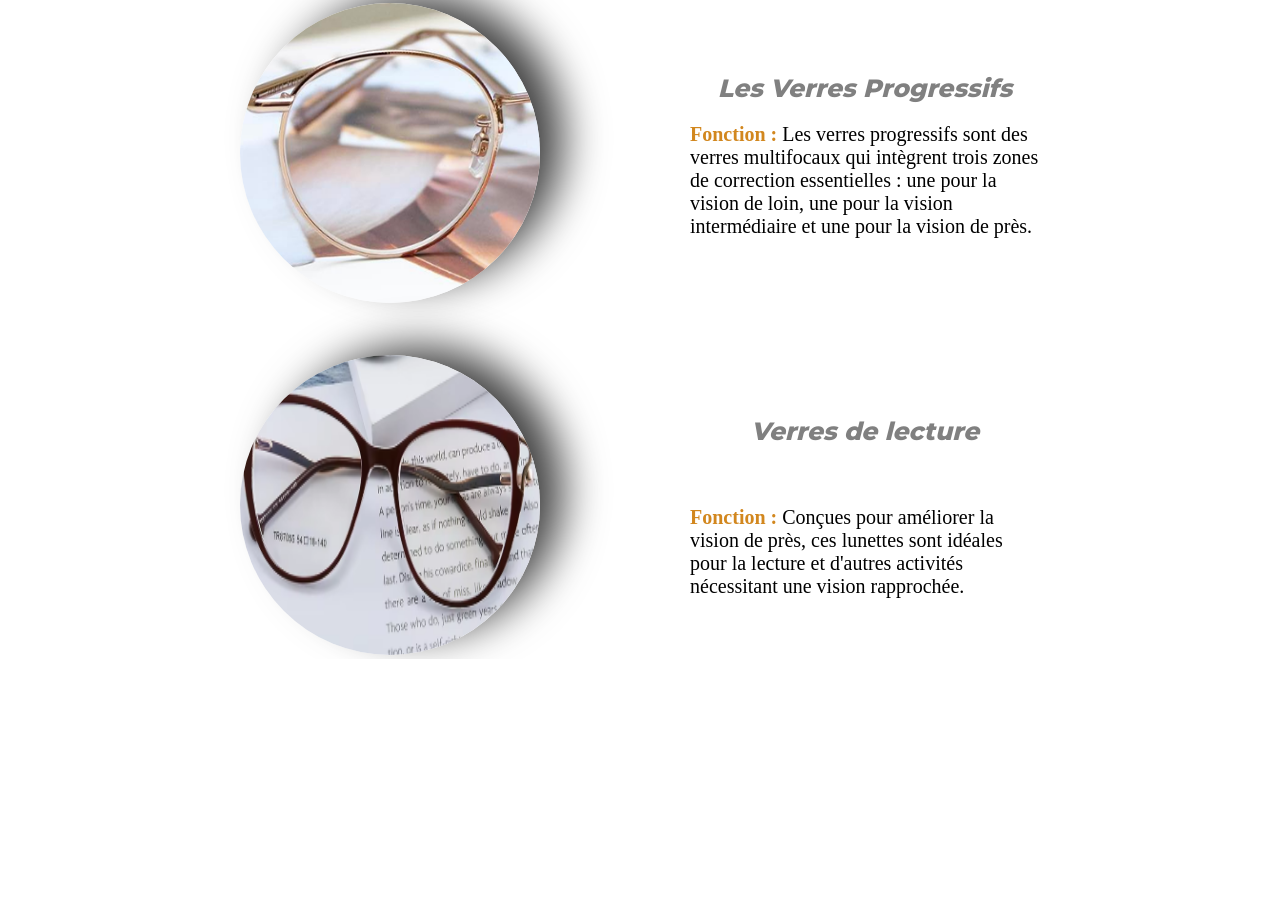
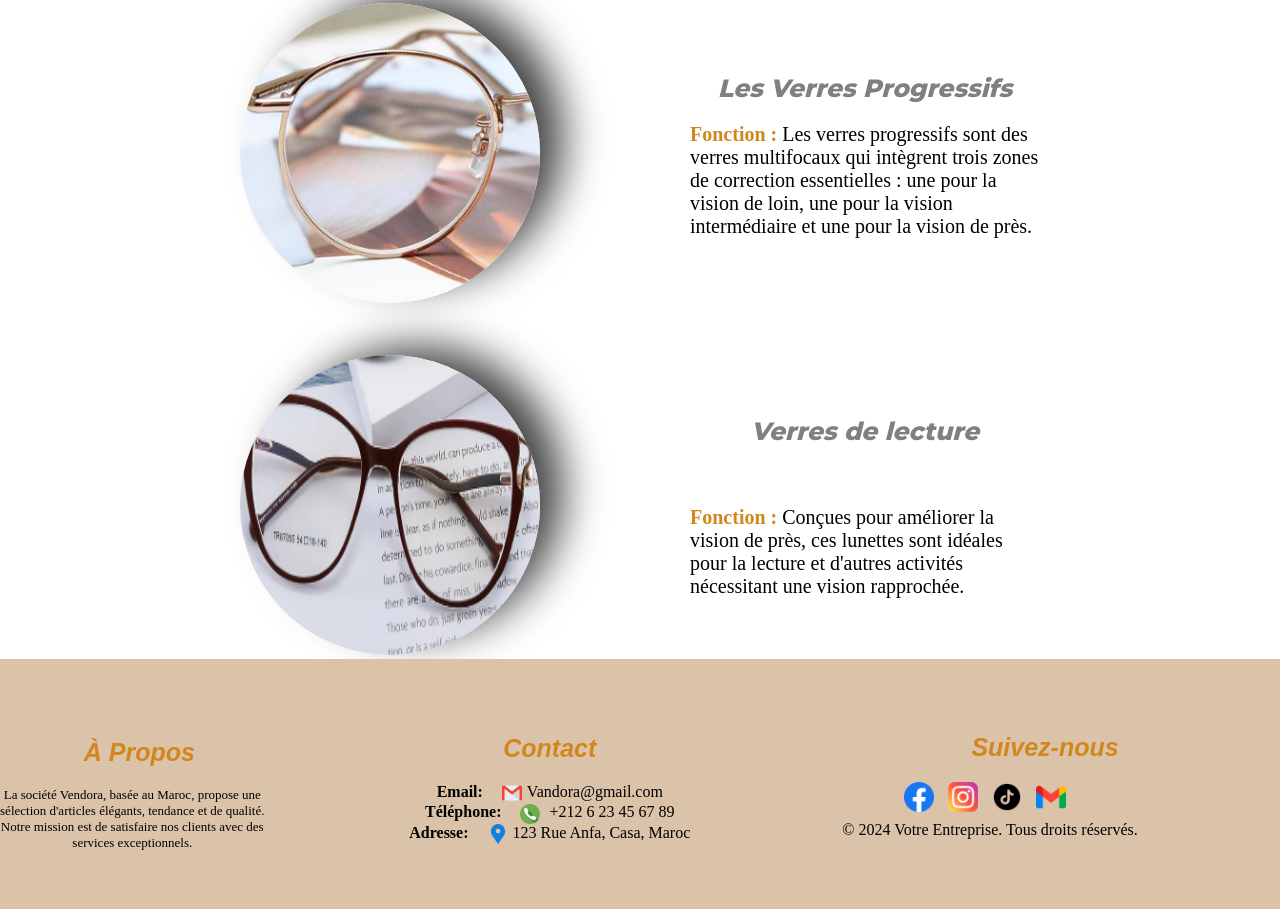
Before and after one commit to oumaimadahar/Vendora, a plain HTML site: page index.html in a window 1280 px wide. Shown: the part 1218-2127 px from the top of the page. Before the commit the page ends 1877 px from the top, so only its background shows below. Drawn offline with Linux system fonts and the light colour scheme.

Commit message:
ajouter footer

```diff
--- a/index.css
+++ b/index.css
@@ -1,5 +1,3 @@
-
-
 
 
 
@@ -79,6 +77,7 @@
 
   *{
     margin:0px;
+    padding: 0px;
     gap:0px
 
 
@@ -365,3 +364,91 @@ body{
     font-size: 20px;
 
 }
+/* //////////////////////////Footer/////////    /////////////// ////////////////////////////////////////////////////////////// */
+.footer{
+
+    width: 100%;
+    height: 250px;
+    align-items: center;
+    justify-content: center;
+    display: flex;
+    background-color: rgb(219, 195, 169);
+}
+.footer-about h2{
+    width: 60%;
+    font-family:Arial, Helvetica, sans-serif;
+    text-align: center;
+    font-size: 25px;
+    text-align:center;
+    font-style: italic;
+    margin-left:40px;
+    padding: 20px;
+    color: #d2871e;
+
+}
+.footer-about p{
+    width: 100%;
+    text-align: center;
+
+    font-size: 13px;
+}
+.footer-contact{
+    height: 100px;
+    text-align: center;
+    width: 100%;
+
+    margin-left: 100px;
+
+
+}
+.footer-contact h2{
+    font-family:Arial, Helvetica, sans-serif;
+    font-size: 25px;
+    font-style: italic;
+    padding-bottom: 20px;
+    color: #d2871e;
+
+
+}
+.footer-contact img {
+    width: 20px; /* Ajustez la taille des logos selon vos besoins */
+    margin-right: 5px;
+    vertical-align: middle; /* Alignement vertical au centre par rapport au texte */
+    padding-left: 15px;
+}
+
+.footer-social{
+    text-align: center;
+    width:100%;
+    height: 25%;
+    margin-right: 35px;
+    margin-bottom: 40px;
+}
+.footer-social h2{
+
+    width: 400px;
+    margin-left: 110px;
+    font-family:Arial, Helvetica, sans-serif;
+    font-size: 25px;
+    margin-bottom: 20px;
+    font-style: italic;
+    color: #d2871e;
+
+}
+.footer-social p{
+
+    width: 100%;
+    margin-top: 5px;
+
+
+}
+
+/*///////////////////////////////////////// */
+.social-icons {
+    margin-top: 10px;
+}
+
+.social-icons img {
+    width: 30px; /* Ajustez la taille selon vos besoins */
+    margin-right: 10px;
+}
--- a/index.html
+++ b/index.html
@@ -13,6 +13,7 @@
         href="https://fonts.googleapis.com/css2?family=Poppins:ital,wght@0,100;0,200;0,300;0,400;0,500;0,600;0,700;0,800;0,900;1,100;1,200;1,300;1,400;1,500;1,600;1,700;1,800;1,900&display=swap"
         rel="stylesheet">
     <link href="https://fonts.googleapis.com/css2?family=Montserrat:wght@800&display=swap" rel="stylesheet">
+    <link rel="stylesheet" href="https://cdnjs.cloudflare.com/ajax/libs/font-awesome/5.15.4/css/all.min.css">
 </head>
 
 <body>
@@ -136,7 +137,7 @@
             <h2>Verres de lecture</h2>
             <p>
                 <strong><span>Fonction :</span></strong> Conçues pour améliorer la vision de près,
-                 ces lunettes sont idéales pour la lecture et d'autres activités nécessitant une vision rapprochée.
+                ces lunettes sont idéales pour la lecture et d'autres activités nécessitant une vision rapprochée.
             </p>
 
 
@@ -145,8 +146,215 @@
     </div>
 
 
+        </div>
+      </section>
+
+
+
+
+
+
+
+
+
+
+
+
+
+
+
+
+
+
+
+
+
+
+
+
+
+
+
+
+
+
+
+
+
+
+
+
+
+
+
+
+
+
+
+
+
+
+
+
+
+
+
+
+
+
+
+
+
+
+
+
+
+
+
+
+
+
+
+
+
+
+
+
+
+
+
+
+
+
+
+
+
+
+
+
+
+
+
+
+
+
+
+
+
+
+
+
+
+
+
+
+
+
+
+
+
+
+
+
+
+
+
+
+
+
+
+
+
+
+
+
+
+
+
+
+
+
+
+
+
+
+
+
+
+
+
+
+
+
+
+
+
+
+
+
+
+
+
+
+
+
+
+
+
+
+
+
+
+
+
+
+
+
+
+
+
+
+
+
+
+
+
+    <!-- /////////////footer//////////////////// -->
+
+
+    <footer class="footer">
+        <div class="footer-about">
+            <h2>À Propos</h2>
+            <p>La société Vendora, basée au Maroc, propose une sélection d'articles élégants, tendance et de qualité.
+                Notre mission est de satisfaire nos clients avec des services exceptionnels.</p>
+        </div>
+        <div class="footer-contact">
+            <h2>Contact</h2>
+            <p><strong>Email:  </strong> <img  class="icon"   src="Email.png" alt="Email">Vandora@gmail.com</p>
+            <p> <strong>Téléphone:  </strong><img class="icon" src="telephone.png" alt="Téléphone"> +212 6 23 45 67 89</p>
+            <p> <strong>Adresse:  </strong><img  class="icon" src="espace.png" alt="Adresse">123 Rue Anfa, Casa, Maroc</p>
+        </div>
+        <div class="footer-social">
+            <h2>Suivez-nous</h2>
+            <div class="social-icons">
+                <a href="https://www.facebook.com/" title="Facebook"><img src="facebook.png" alt="Facebook"></a>
+                <a href="https://www.instagram.com/" title="Instagram"><img src="instagram.png" alt="Instagram"></a>
+                <a href="https://www.TikTokcom/" title="Twitter"><img src="Tik Tok.png" alt="TikTok"></a>
+                <a href="https://www.gmail/" title="gmail"><img src="gmail.png" alt="gmail"></a>
+            </div>
+            <p>&copy; 2024 Votre Entreprise. Tous droits réservés.</p>
+        </div>
+
+
+
+    </footer>
+
+
+
+
 
 
 </body>
 
+
 </html>
```
Also changed, not shown: Email.png (added), Tik Tok.png (added), espace.png (added), facebook.png (added), gmail.png (added), instagram.png (added), telephone.png (added).
